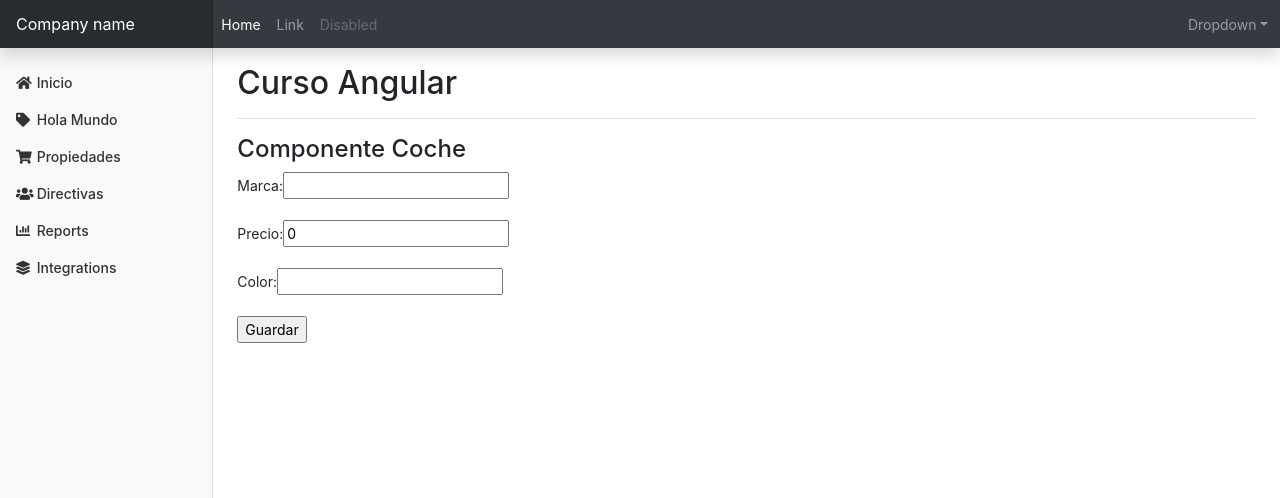
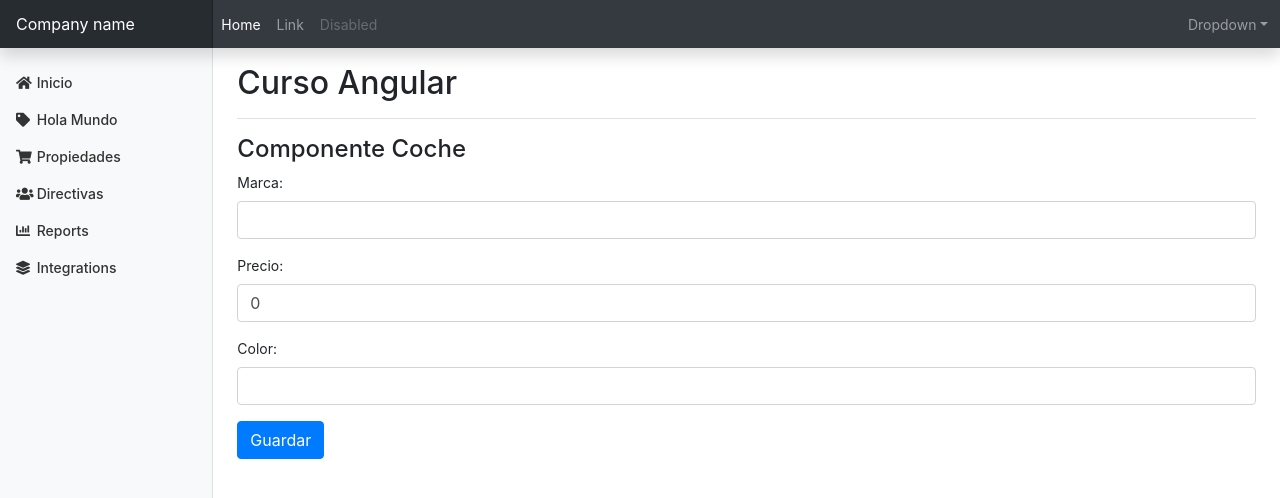
Before and after one commit to HugoMontes/cursoangular, an Angular app: page /coche in a window 1280 px wide. Shown: the top 498 px of the page. Built offline with nearby package versions, Linux system fonts and the light colour scheme.

Commit message:
Mejorando formulario coche

```diff
--- a/src/app/coche/coche.component.html
+++ b/src/app/coche/coche.component.html
@@ -1,25 +1,24 @@
 <h4>{{ title }}</h4>
-<!-- Para definir un nombre se usa # -->
+<!-- Para definir un nombre se usa # en formulario -->
 <!-- Capturar el evento submit con el metodo onSubmit() -->
 <form #formCoche="ngForm" (ngSubmit)="onSubmit()">
-  <p>
-    <label>Marca:</label>
-    <!-- Para vincular el objeto coche del componente con el formulario es
-  necesario agregar:
-         #marca: vincula con la propiedad del objeto
-         [(ngModel)]: permite modificar la propiedad del objeto -->
-    <input type="text" name="marca" #marca="ngModel"
-   					  [(ngModel)]="coche.marca" required>
-  </p>
-  <p>
-    <label>Precio:</label>
-    <input type="text" name="precio" #precio="ngModel"
-   [(ngModel)]="coche.precio" required>
-  </p>
-  <p>
-    <label>Color:</label>
-    <input type="text" name="color" #color="ngModel"
-  [(ngModel)]="coche.color" required>
-  </p>
-  <input type="submit" value="Guardar">
+	<div class="form-group">
+		<label>Marca:</label>
+    	<!-- Para vincular el objeto coche del componente con el formulario es
+			necesario agregar #marca para vincular con la propiedad
+			y [(ngModel)] que permite modificar la    propiedad del objeto -->
+		<input type="text" name="marca" class="form-control"
+		      #marca="ngModel" [(ngModel)]="coche.marca" required>
+	</div>
+	<div class="form-group">
+		<label>Precio:</label>
+		<input type="text" name="precio" class="form-control"
+				#precio="ngModel" [(ngModel)]="coche.precio" required>
+	</div>
+	<div class="form-group">
+		<label>Color:</label>
+		<input type="text" name="color" class="form-control"
+				#color="ngModel" [(ngModel)]="coche.color" required>
+	</div>
+	<input type="submit" class="btn btn-primary" value="Guardar">
 </form>
```
